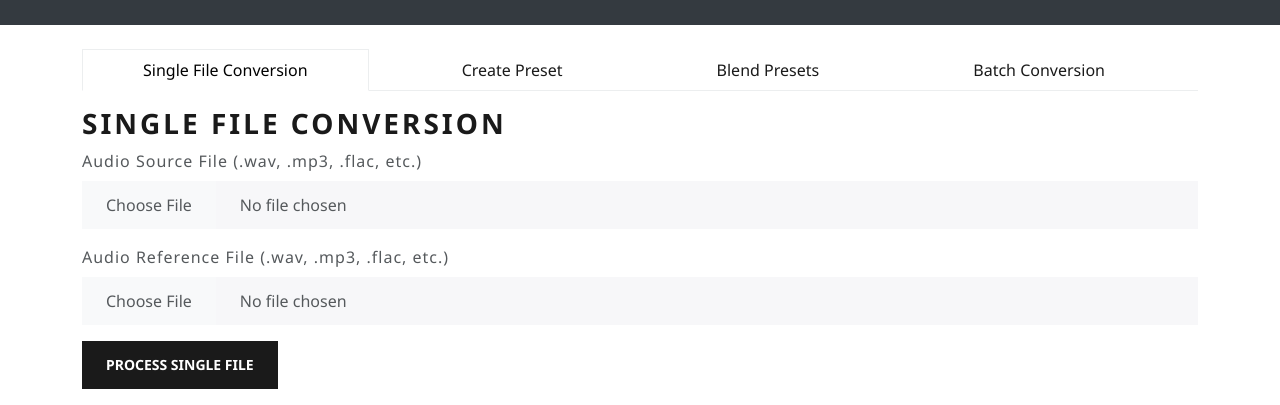
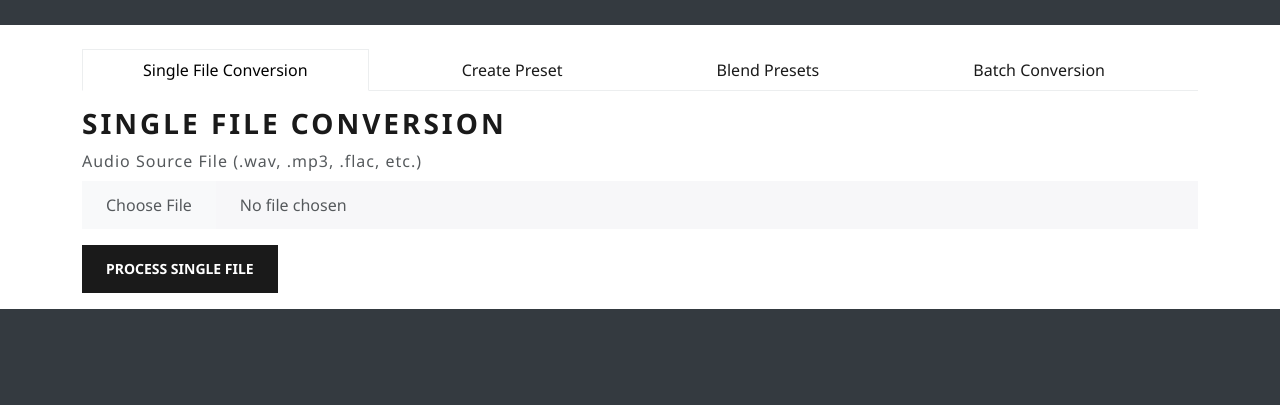
Before and after one commit to jasper046/matchering_webapp, a FastAPI app: page / in a window 1280 px wide; the page is wider, and only the part inside the window is pictured. Shown: the part 1269-1674 px from the top of that part. After the commit the page ends 1578 px from the top of that part, so only its background shows below. Run offline with FastAPI, Linux system fonts and the light colour scheme; parts of the project's set-up code (start-up, migrations or seed data) failed here and were passed over.

```diff
--- a/app/static/script.js
+++ b/app/static/script.js
@@ -124,8 +124,11 @@ document.addEventListener('DOMContentLoaded', () => {
     targetFileSingle.addEventListener('change', () => {
         if (targetFileSingle.files.length > 0) {
             referenceTypeSelection.style.display = 'block';
-            // Ensure initial state of reference/preset file inputs is correct
-            toggleReferenceInput();
+            // Reset radio buttons and hide file inputs when a new target file is selected
+            radioReference.checked = false;
+            radioPreset.checked = false;
+            referenceFileSingleDiv.style.display = 'none';
+            presetFileSingleDiv.style.display = 'none';
         } else {
             referenceTypeSelection.style.display = 'none';
             referenceFileSingleDiv.style.display = 'none';
--- a/app/templates/index.html
+++ b/app/templates/index.html
@@ -49,7 +49,7 @@
                             <label class="form-label">Use:</label>
                             <div class="d-flex gap-3">
                                 <div class="form-check form-check-inline">
-                                    <input class="form-check-input visually-hidden" type="radio" name="reference_type" id="radioReference" value="reference" checked>
+                                    <input class="form-check-input visually-hidden" type="radio" name="reference_type" id="radioReference" value="reference">
                                     <label class="form-check-label radio-button-label" for="radioReference">Audio Reference File (.wav, .mp3, .flac, etc.)</label>
                                 </div>
                                 <div class="form-check form-check-inline">
@@ -58,7 +58,7 @@
                                 </div>
                             </div>
                         </div>
-                        <div class="mb-3" id="reference-file-single-div">
+                        <div class="mb-3" id="reference-file-single-div" style="display:none;">
                             <label for="reference-file-single" class="form-label">Audio Reference File (.wav, .mp3, .flac, etc.)</label>
                             <input type="file" class="form-control" id="reference-file-single" name="reference_file" accept="audio/*">
                         </div>
```
